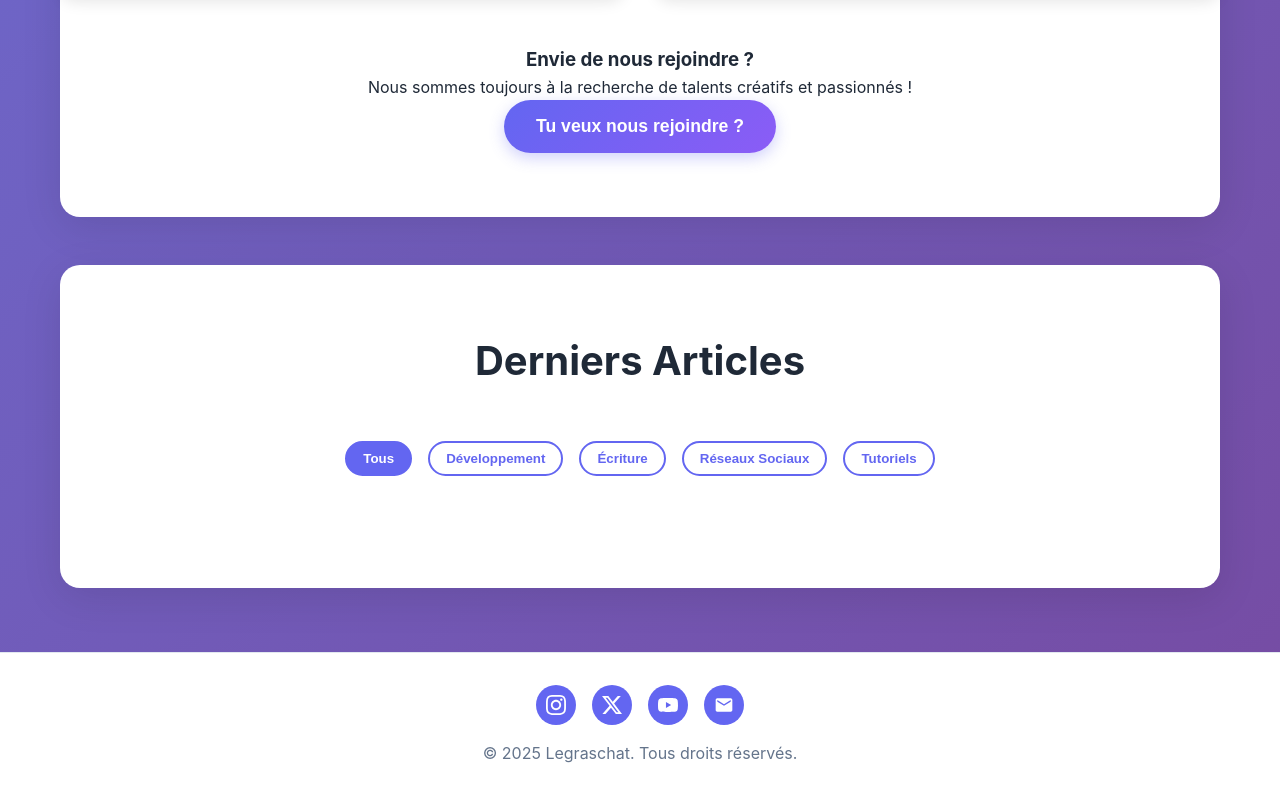
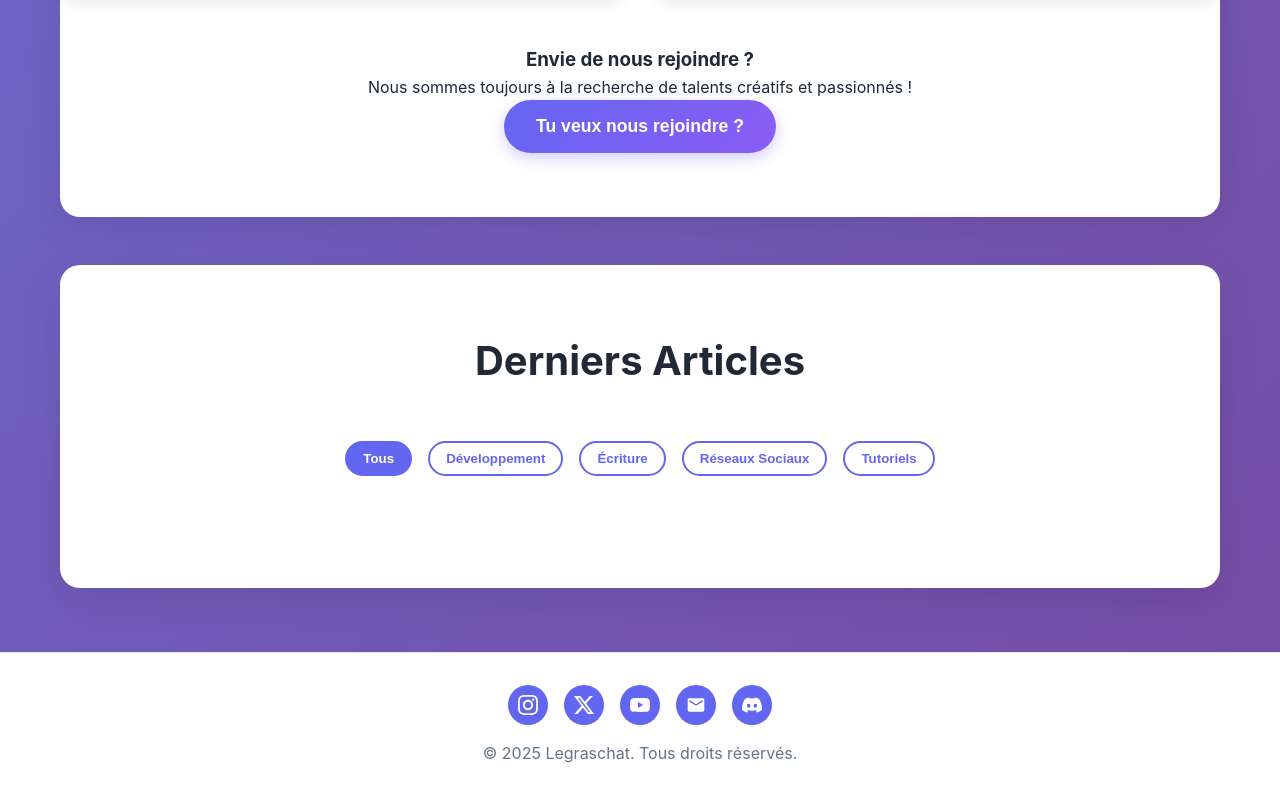
Before and after one commit to Legraschat/legraschat.github.io, a plain HTML site: page index.html in a window 1280 px wide. Shown: the part 2113-2912 px from the top of the page. Drawn offline with Linux system fonts and the light colour scheme.

Commit message:
Update index.html

```diff
--- a/index.html
+++ b/index.html
@@ -1083,6 +1083,11 @@
                         <path d="M20 4H4c-1.1 0-1.99.9-1.99 2L2 18c0 1.1.9 2 2 2h16c1.1 0 2-.9 2-2V6c0-1.1-.9-2-2-2zm0 4l-8 5-8-5V6l8 5 8-5v2z"/>
                     </svg>
                 </a>
+                <a href="https://discord.gg/wQRgngrrdG" title="Discord">
+                    <svg width="20" height="20" viewBox="0 0 24 24" fill="currentColor">
+                        <path d="M20.317 4.37a19.791 19.791 0 0 0-4.885-1.515a.074.074 0 0 0-.079.037c-.211.375-.445.864-.608 1.25a18.27 18.27 0 0 0-5.487 0a12.64 12.64 0 0 0-.617-1.25a.077.077 0 0 0-.079-.037A19.736 19.736 0 0 0 3.677 4.37a.07.07 0 0 0-.032.027C.533 9.046-.32 13.58.099 18.057a.082.082 0 0 0 .031.057a19.9 19.9 0 0 0 5.993 3.03a.078.078 0 0 0 .084-.028a14.09 14.09 0 0 0 1.226-1.994a.076.076 0 0 0-.041-.106a13.107 13.107 0 0 1-1.872-.892a.077.077 0 0 1-.008-.128a10.2 10.2 0 0 0 .372-.292a.074.074 0 0 1 .077-.010c3.928 1.793 8.18 1.793 12.062 0a.074.074 0 0 1 .078.01c.12.098.246.191.373.292a.077.077 0 0 1-.006.127a12.299 12.299 0 0 1-1.873.892a.077.077 0 0 0-.041.107c.36.698.772 1.362 1.225 1.993a.076.076 0 0 0 .084.028a19.839 19.839 0 0 0 6.002-3.03a.077.077 0 0 0 .032-.054c.5-5.177-.838-9.674-3.549-13.66a.061.061 0 0 0-.031-.03zM8.02 15.33c-1.183 0-2.157-1.085-2.157-2.419c0-1.333.956-2.419 2.157-2.419c1.21 0 2.176 1.096 2.157 2.42c0 1.333-.956 2.418-2.157 2.418zm7.975 0c-1.183 0-2.157-1.085-2.157-2.419c0-1.333.955-2.419 2.157-2.419c1.21 0 2.176 1.096 2.157 2.42c0 1.333-.946 2.418-2.157 2.418z"/>
+                    </svg>
+                </a>
             </div>
             <p>&copy; 2025 Legraschat. Tous droits réservés.</p>
         </div>
```
